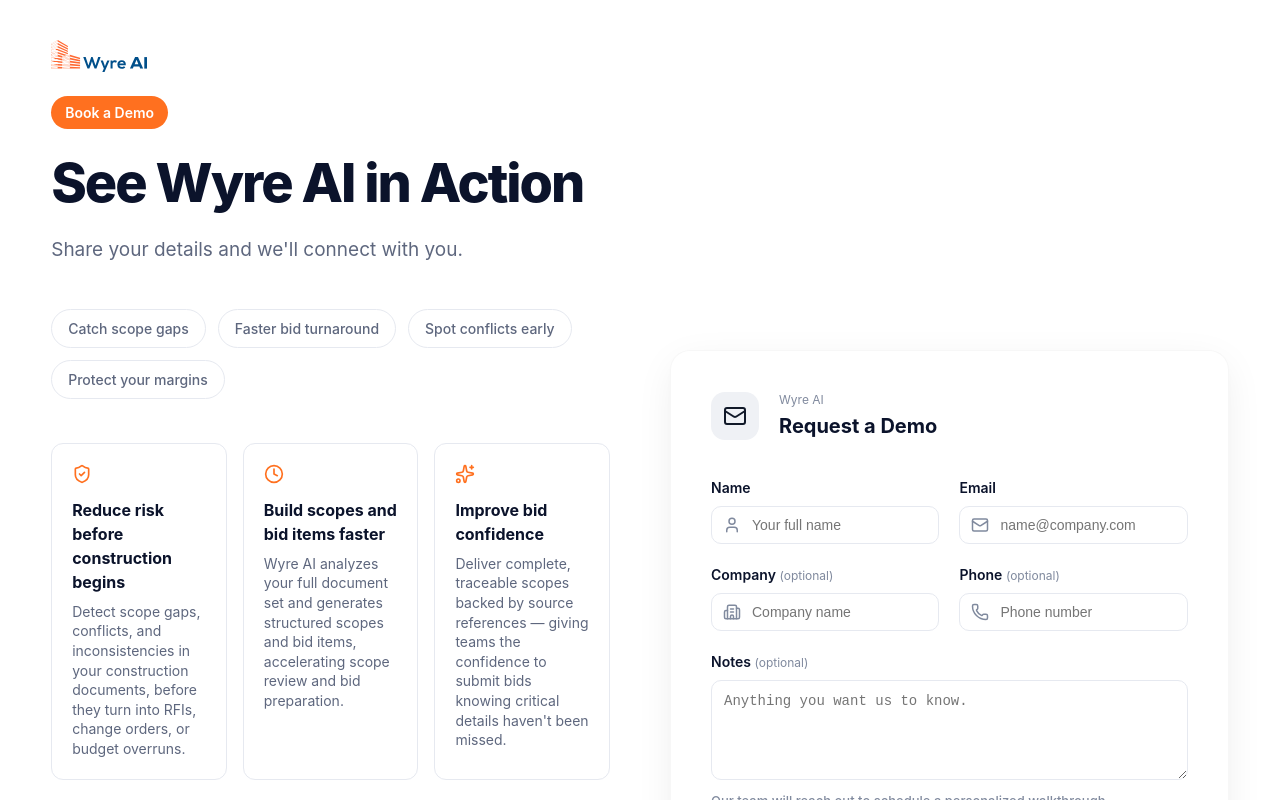
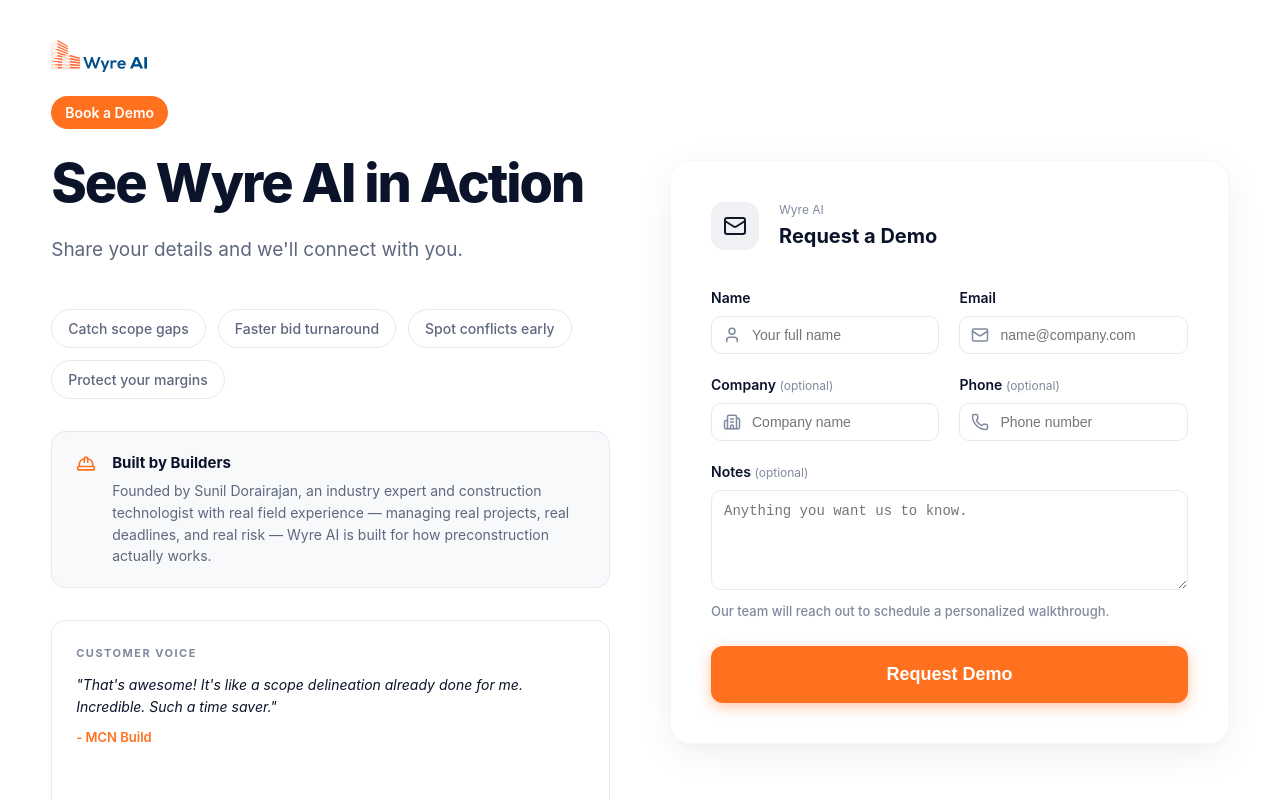
Before and after one commit to Aman-Dhiman-08/APC-conference-demo, a React (Vite) app: page /v2 in a window 1280 px wide. Shown: the top 800 px of the page. Built offline with nearby package versions, Linux system fonts and the light colour scheme.

Commit message:
v2 version

```diff
--- a/index.html
+++ b/index.html
@@ -5,6 +5,15 @@
     <link rel="icon" type="image/svg+xml" href="/favicon.svg" />
     <meta name="viewport" content="width=device-width, initial-scale=1.0" />
     <title>apc-conference-demo</title>
+    <script>
+      (function() {
+        var p = window.location.search.match(/[?&]p=([^&]+)/);
+        if (p) {
+          var path = decodeURIComponent(p[1]);
+          window.history.replaceState(null, null, path);
+        }
+      })();
+    </script>
   </head>
   <body>
     <div id="root"></div>
--- a/package.json
+++ b/package.json
@@ -19,7 +19,8 @@
     "lucide-react": "^1.7.0",
     "nodemailer": "^8.0.5",
     "react": "^19.2.4",
-    "react-dom": "^19.2.4"
+    "react-dom": "^19.2.4",
+    "react-router-dom": "^7.14.0"
   },
   "devDependencies": {
     "@eslint/js": "^9.39.4",
--- a/src/App.jsx
+++ b/src/App.jsx
@@ -1,8 +1,15 @@
+import { BrowserRouter, Routes, Route } from 'react-router-dom'
 import DemoPage from './components/DemoPage'
+import DemoPageV2 from './components/DemoPageV2'
 
 function App() {
   return (
-    <DemoPage />
+    <BrowserRouter>
+      <Routes>
+        <Route path="/" element={<DemoPage />} />
+        <Route path="/v2" element={<DemoPageV2 />} />
+      </Routes>
+    </BrowserRouter>
   )
 }
 
--- /dev/null
+++ b/src/components/DemoPageV2.jsx
@@ -0,0 +1,257 @@
+import React from 'react';
+import {
+  User,
+  Building2,
+  Mail,
+  Phone,
+  HardHat
+} from 'lucide-react';
+import wyreLogoSrc from '../assets/wyre-ai-logo.svg';
+import './DemoPage.css';
+
+const testimonials = [
+  {
+    quote: "That's awesome! It's like a scope delineation already done for me. Incredible. Such a time saver.",
+    company: "MCN Build"
+  },
+  {
+    quote: "We identified a major conflict where the drawings showed a new ATS switch, but the specifications required the existing switch to remain. Wyre AI surfaced that immediately. When the first issues you review are legitimate, it builds confidence immediately. If the system consistently delivers that level of accuracy, it builds trust fast. At 95%+ accuracy, that's a home run.",
+    company: "DiPasquale Construction (DCI)"
+  }
+];
+
+const Testimonials = () => {
+  const [current, setCurrent] = React.useState(0);
+  const [contentHeight, setContentHeight] = React.useState(null);
+  const slideRefs = React.useRef([]);
+
+  React.useLayoutEffect(() => {
+    const heights = slideRefs.current.map(el => el?.offsetHeight ?? 0);
+    setContentHeight(Math.max(...heights));
+  }, []);
+
+  React.useEffect(() => {
+    const timer = setInterval(() => {
+      setCurrent(prev => (prev + 1) % testimonials.length);
+    }, 6000);
+    return () => clearInterval(timer);
+  }, []);
+
+  return (
+    <div className="testimonial-section">
+      <p className="testimonial-label">CUSTOMER VOICE</p>
+      <div className="testimonial-content" style={contentHeight ? { height: contentHeight } : {}}>
+        {testimonials.map((t, i) => (
+          <div
+            key={i}
+            ref={el => slideRefs.current[i] = el}
+            className={`testimonial-slide ${i === current ? 'visible' : ''}`}
+          >
+            <p className="testimonial-quote">"{t.quote}"</p>
+            <p className="testimonial-company">- {t.company}</p>
+          </div>
+        ))}
+      </div>
+      <div className="testimonial-dots">
+        {testimonials.map((_, i) => (
+          <button
+            key={i}
+            className={`testimonial-dot ${i === current ? 'active' : ''}`}
+            onClick={() => setCurrent(i)}
+          />
+        ))}
+      </div>
+    </div>
+  );
+};
+
+const DemoPageV2 = () => {
+  const [formData, setFormData] = React.useState({
+    name: '',
+    email: '',
+    company: '',
+    phone: '',
+    notes: ''
+  });
+  const [status, setStatus] = React.useState({ loading: false, success: false, error: null });
+
+  const handleChange = (e) => {
+    const { name, value } = e.target;
+    setFormData(prev => ({ ...prev, [name]: value }));
+  };
+
+  const handleSubmit = async (e) => {
+    e.preventDefault();
+    setStatus({ loading: true, success: false, error: null });
+
+    try {
+      const response = await fetch('/api/request-demo', {
+        method: 'POST',
+        headers: { 'Content-Type': 'application/json' },
+        body: JSON.stringify(formData)
+      });
+
+      const data = await response.json();
+      if (data.success) {
+        setStatus({ loading: false, success: true, error: null });
+        setFormData({ name: '', email: '', company: '', phone: '', notes: '' });
+      } else {
+        throw new Error(data.message);
+      }
+    } catch (err) {
+      setStatus({ loading: false, success: false, error: err.message });
+    }
+  };
+
+  return (
+    <>
+      <div className="demo-container">
+        {/* Left Section */}
+        <div className="left-content">
+          <a href="https://www.wyreai.io" target="_blank" rel="noopener noreferrer" className="logo-link">
+            <img src={wyreLogoSrc} alt="Wyre AI" className="logo-img" />
+          </a>
+          <div className="badge">Book a Demo</div>
+          <h1 className="title">See Wyre AI in Action</h1>
+          <p className="subtitle">
+            Share your details and we'll connect with you.
+          </p>
+
+          <div className="pills-container">
+            <span className="pill">Catch scope gaps</span>
+            <span className="pill">Faster bid turnaround</span>
+            <span className="pill">Spot conflicts early</span>
+            <span className="pill">Protect your margins</span>
+          </div>
+
+          {/* Built by Builders */}
+          <div className="built-by-builders">
+            <div className="builders-icon-wrap">
+              <HardHat size={20} />
+            </div>
+            <div>
+              <h3 className="builders-title">Built by Builders</h3>
+              <p className="builders-desc">Founded by Sunil Dorairajan, an industry expert and construction technologist with real field experience — managing real projects, real deadlines, and real risk — Wyre AI is built for how preconstruction actually works.</p>
+            </div>
+          </div>
+
+          {/* Testimonials */}
+          <Testimonials />
+        </div>
+
+        {/* Right Section */}
+        <div className="right-section">
+          <div className="form-card">
+            <div className="form-header">
+              <div className="header-icon">
+                <Mail size={24} />
+              </div>
+              <div className="header-text">
+                <p>Wyre AI</p>
+                <h2>Request a Demo</h2>
+              </div>
+            </div>
+
+            <form className="demo-form" onSubmit={handleSubmit}>
+              <div className="form-grid">
+                <div className="field-group">
+                  <label>Name</label>
+                  <div className="input-wrapper">
+                    <User className="input-icon" />
+                    <input
+                      name="name"
+                      value={formData.name}
+                      onChange={handleChange}
+                      type="text"
+                      placeholder="Your full name"
+                      required
+                    />
+                  </div>
+                </div>
+
+                <div className="field-group">
+                  <label>Email</label>
+                  <div className="input-wrapper">
+                    <Mail className="input-icon" />
+                    <input
+                      name="email"
+                      value={formData.email}
+                      onChange={handleChange}
+                      type="email"
+                      placeholder="name@company.com"
+                      required
+                    />
+                  </div>
+                </div>
+
+                <div className="field-group">
+                  <label>Company <span className="optional-label">(optional)</span></label>
+                  <div className="input-wrapper">
+                    <Building2 className="input-icon" />
+                    <input
+                      name="company"
+                      value={formData.company}
+                      onChange={handleChange}
+                      type="text"
+                      placeholder="Company name"
+                    />
+                  </div>
+                </div>
+
+                <div className="field-group">
+                  <label>Phone <span className="optional-label">(optional)</span></label>
+                  <div className="input-wrapper">
+                    <Phone className="input-icon" />
+                    <input
+                      name="phone"
+                      value={formData.phone}
+                      onChange={handleChange}
+                      type="tel"
+                      placeholder="Phone number"
+                    />
+                  </div>
+                </div>
+              </div>
+
+              <div className="field-group" style={{ marginTop: '20px' }}>
+                <label>Notes <span className="optional-label">(optional)</span></label>
+                <textarea
+                  name="notes"
+                  value={formData.notes}
+                  onChange={handleChange}
+                  placeholder="Anything you want us to know."
+                ></textarea>
+              </div>
+
+              <p className="footer-text" style={{ marginTop: '12px' }}>
+                Our team will reach out to schedule a personalized walkthrough.
+              </p>
+
+              <button
+                type="submit"
+                className="submit-btn"
+                disabled={status.loading}
+                style={{ marginTop: '24px', width: '100%', opacity: status.loading ? 0.7 : 1 }}
+              >
+                {status.loading ? 'Processing...' : 'Request Demo'}
+              </button>
+
+              {status.success && (
+                <p style={{ color: '#2ecc71', fontSize: '14px', marginTop: '12px', textAlign: 'center' }}>
+                  ✓ Request sent successfully! Check your email.
+                </p>
+              )}
+              {status.error && (
+                <p style={{ color: '#e74c3c', fontSize: '14px', marginTop: '12px', textAlign: 'center' }}>
+                  ⚠ Error: {status.error}
+                </p>
+              )}
+            </form>
+          </div>
+        </div>
+      </div>
+    </>
+  );
+};
+
+export default DemoPageV2;
```
Also changed, not shown: public/404.html (added, +12 -0 lines), 1 other file (tests, documents, lock files or other folders).
